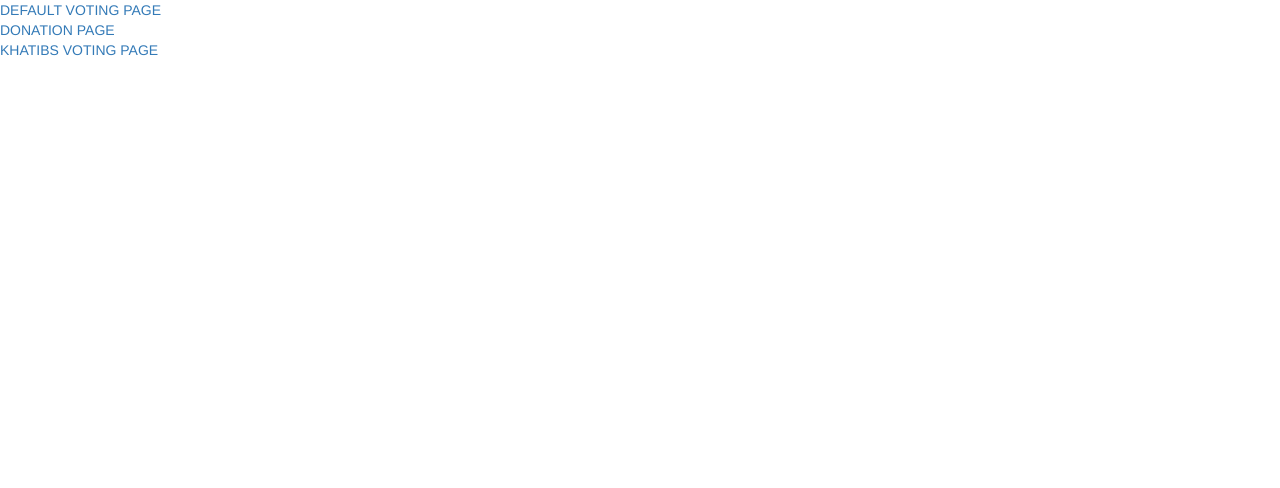
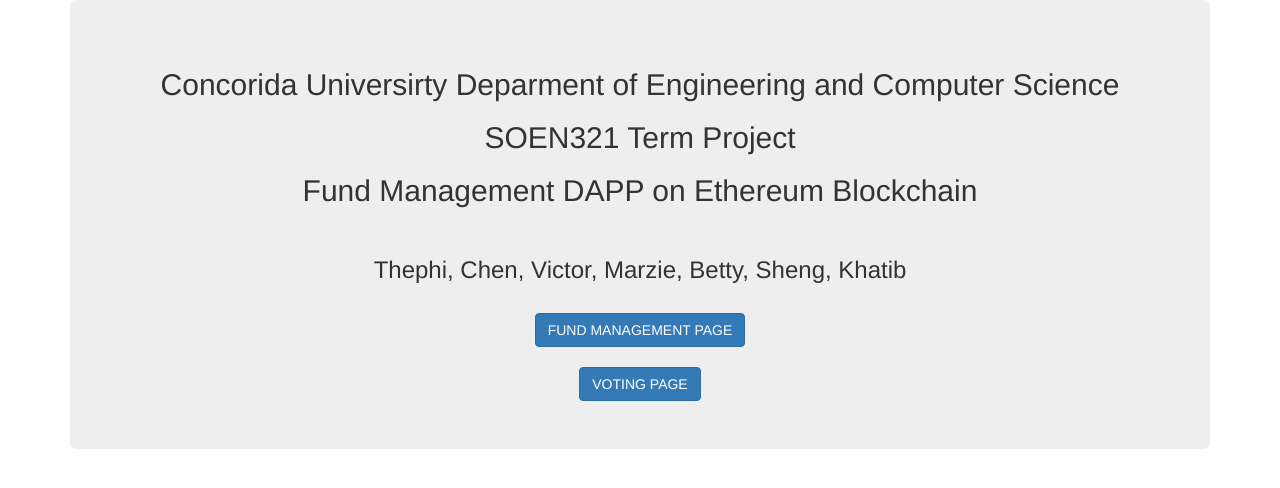
Before and after one commit to darkheros12/Soen321Project, a website: page src/index.html in a window 1280 px wide. Drawn offline with nearby package versions, Linux system fonts and the light colour scheme; no server answers.

Commit message:
all complete

```diff
--- a/src/index.html
+++ b/src/index.html
@@ -19,12 +19,20 @@
   </head>
   <body id="ten">
 
+    <div class="container">
+      <div class='jumbotron' style="..." align="center">
 
-    <a href="Vote.html">DEFAULT VOTING PAGE</a>
-    <br />
-    <a href="Donation.html">DONATION PAGE</a>
-    <br />
-    <a href="Voting.html">KHATIBS VOTING PAGE</a>
+        <h2>Concorida Universirty Deparment of Engineering and Computer Science</h2>
+        <h2>SOEN321 Term Project</h2>
+        <h2>Fund Management DAPP on Ethereum Blockchain</h2><br/>
+        <h3>Thephi, Chen, Victor, Marzie, Betty, Sheng, Khatib</h3><br/>
+        <a href="Donation.html"><button class="btn btn-primary" style="...">FUND MANAGEMENT PAGE</button></a>
+          <br /><br/>
+        <a href="Voting.html"><button class="btn btn-primary" style="...">VOTING PAGE</button></a>
+      </div>
+    </div>
+
+
 
 
 
--- a/src/js/moneyController.js
+++ b/src/js/moneyController.js
@@ -93,9 +93,10 @@
 
         for(var x=1; x <= limit; x++) {
 
-            var current = {};
+
             MoneyController.theInstance.expenditures(x).then(function(exp) {
                 if(typeof(exp[0] !== undefined)) {
+                    var current = {};
                     current.id = exp[0];
                     current.reason = exp[1];
                     current.account = exp[2];
```
Also changed, not shown: src/Donation.html (+1 -1 lines).
